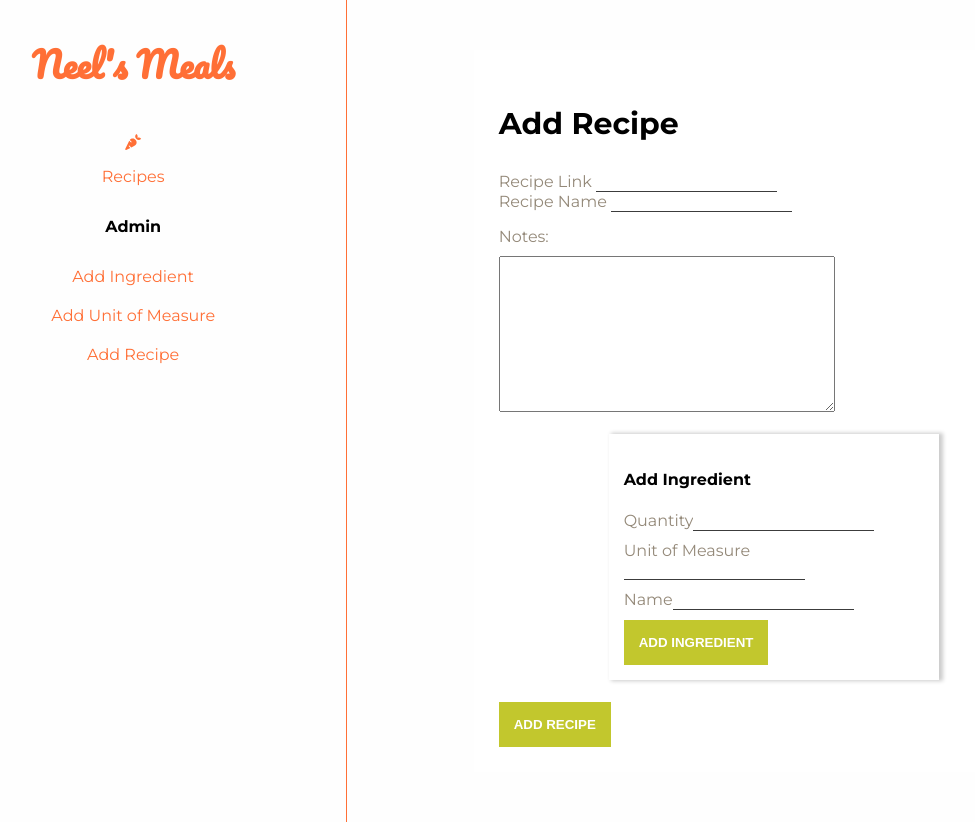
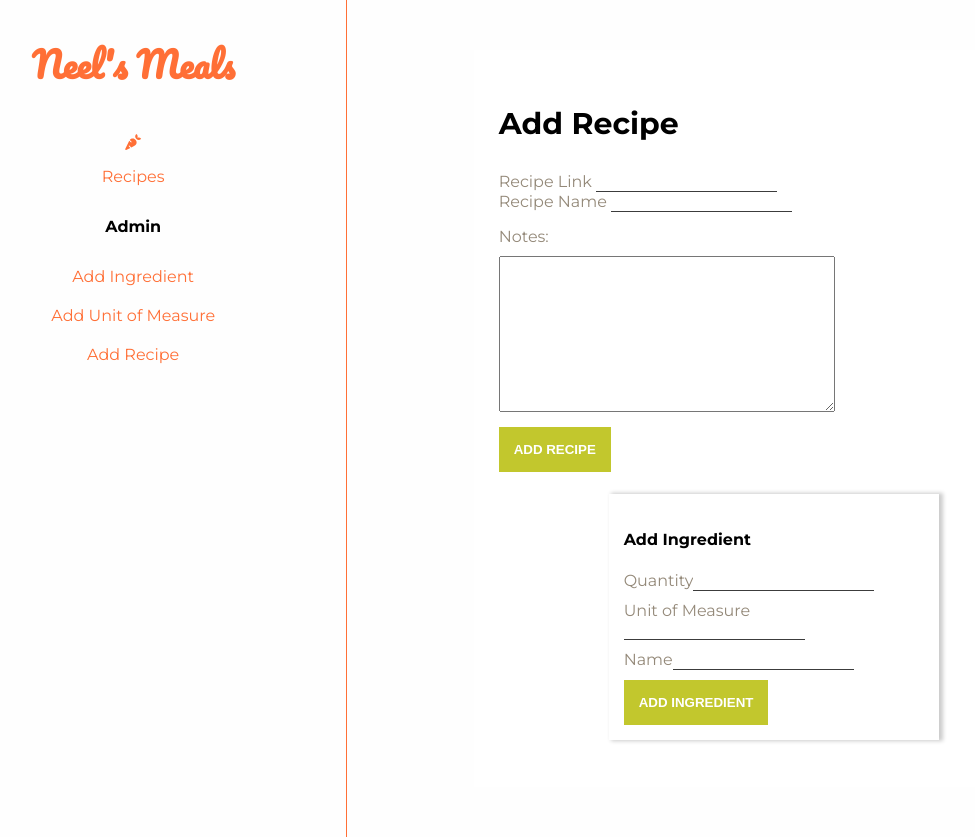
Before and after one commit to nkartha2/the-grocery-list, a React (Create React App) app in the folder app/static/: page /admin/recipe in a window 1280 px wide. Shown: the whole page, without its empty margins (80-1055 px from the left). Built offline with nearby package versions, Linux system fonts and the light colour scheme.

Commit message:
fixing forms

```diff
--- a/app/static/src/RecipeForm.tsx
+++ b/app/static/src/RecipeForm.tsx
@@ -6,7 +6,7 @@ import { RecipeState } from "./store/recipe_types";
 import { AppState } from './store/index';
 import { connect } from 'react-redux';
 
-import Button from './ui_components/Button';
+import FormButton from './ui_components/FormButton';
 import FormWrapper from './ui_components/FormWrapper';
 
 import "./styles/_recipe_form.scss";
@@ -15,10 +15,13 @@ import "./styles/_recipe_form.scss";
 function RecipeForm(props: RecipeState): JSX.Element {
   const [recipeName, setRecipeName] = useState("");
   const [recipeLink, setRecipeLink] = useState("");
+  const [formError, setFormError] = useState("");
 
-  async function submitRecipe () {
+  async function submitRecipe (e: React.FormEvent<HTMLFormElement>) {
+    e.preventDefault();
+
     try {
-      axiosClient({
+      await axiosClient({
         method: "post",
         url: '/api/v1/add/recipe',
         data: {
@@ -28,6 +31,7 @@ function RecipeForm(props: RecipeState): JSX.Element {
         }
       })
     } catch(e) {
+      setFormError(e.message)
       console.error(e)
     }
   }
@@ -44,6 +48,7 @@ function RecipeForm(props: RecipeState): JSX.Element {
   return (
     <FormWrapper>
         <div>
+          <form onSubmit={(e) => submitRecipe(e)}>
             <h3>Add Recipe</h3>
             <div>
               <label>Recipe Link </label>
@@ -68,11 +73,12 @@ function RecipeForm(props: RecipeState): JSX.Element {
               <textarea name="notes" />
             </div>
             {props.ingredients.length > 0 && <IngredientToBeAddedList/>}
-        <IngredientForm />
-        <Button
-          onClick={submitRecipe}
+            <FormButton
               ctaString={'Add Recipe'}
             />
+          </form>
+          {formError && <p>{formError}</p>}
+          <IngredientForm />
         </div>
       </FormWrapper>
   );
--- a/app/static/src/Recipes.tsx
+++ b/app/static/src/Recipes.tsx
@@ -2,7 +2,6 @@ import React, { useState, useEffect } from 'react';
 import axiosClient from "./axiosClient";
 import './styles/_recipes.scss';
 import { AddIngredient, RecipeResponse } from './store/recipe_types';
-
 
 function Recipes(): JSX.Element {
   const [recipeResults, setRecipes] = useState([]);
--- a/app/static/src/styles/_forms.scss
+++ b/app/static/src/styles/_forms.scss
@@ -1,6 +1,6 @@
 @import './_consts.scss';
 
-.form {
+.form_wrapper {
   flex: 2;
   .form_body {
     color: $ammo;
--- /dev/null
+++ b/app/static/src/ui_components/FormButton.tsx
@@ -0,0 +1,19 @@
+import React from 'react';
+import "../styles/_buttons.scss";
+
+type ButtonProps = {
+  color?: string,
+  ctaString: string
+}
+
+function FormButton(props: ButtonProps) {
+  return (
+    <button
+      className="form_button"
+    >
+      {props.ctaString}
+    </button>
+  );
+}
+
+export default FormButton;
--- a/app/static/src/ui_components/FormWrapper.tsx
+++ b/app/static/src/ui_components/FormWrapper.tsx
@@ -3,7 +3,7 @@ import "../styles/_forms.scss";
 
 function FormWrapper(props: {children: React.ReactElement}): JSX.Element {
   return (
-    <div className="form">
+    <div className="form_wrapper">
       <div className="form_body">
         {props.children}
       </div>
```
Lines whose indentation alone changed are shown as unchanged.
